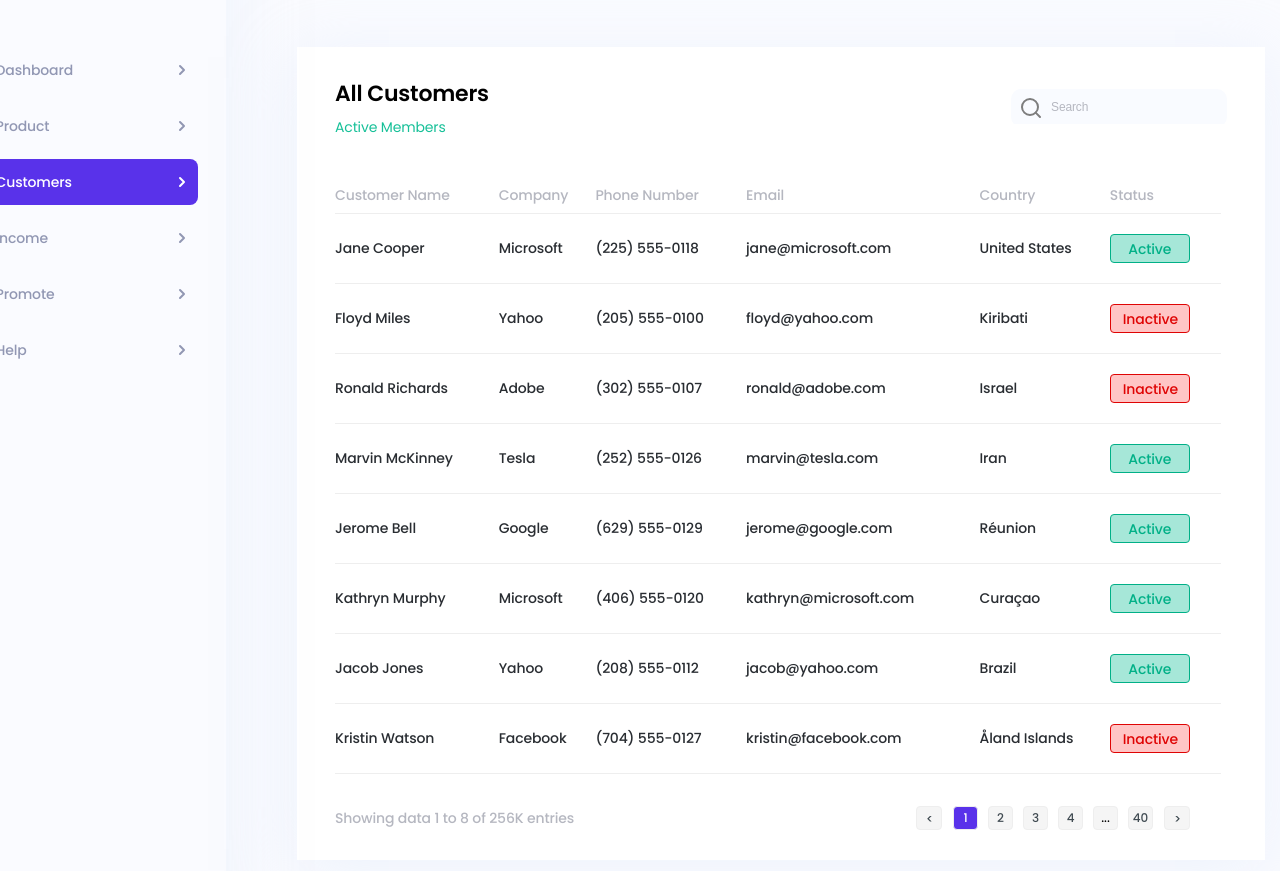
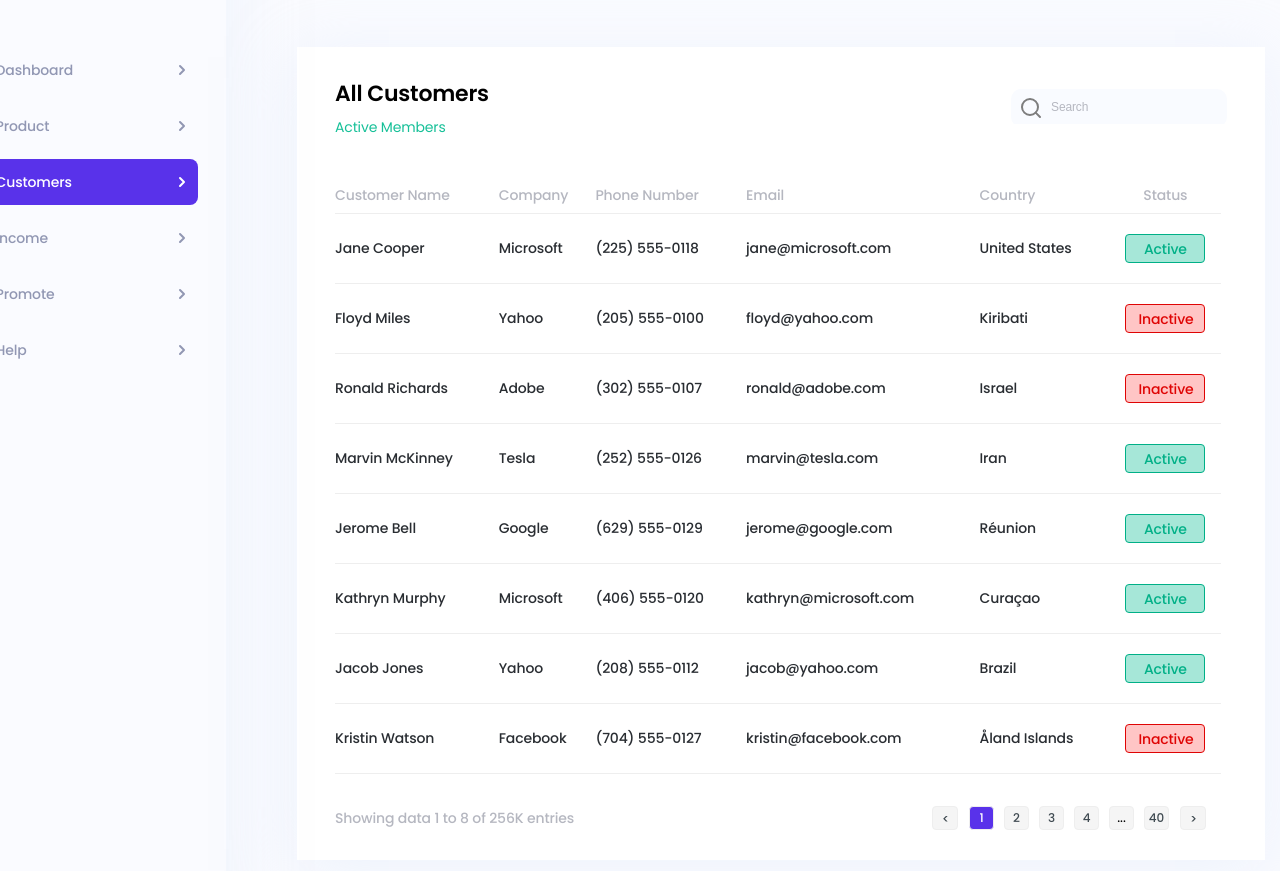
Before and after one commit to freetimezp/js-job-02-testtask-dashboard, a plain HTML site: page index.html in a window 1280 px wide. Shown: the part 81-952 px from the top of the page. Drawn offline with Linux system fonts and the light colour scheme.

Commit message:
05. js-job-02-testtask-dashboard. css fix.

```diff
--- a/assets/css/style.css
+++ b/assets/css/style.css
@@ -351,6 +351,14 @@ table.dash__content-table
     padding: 20px 0;
 }
 
+.dash__content-table tr th:last-child {
+    text-align: center;
+}
+
+.dash__content-table tr td:last-child {
+    text-align: center;
+}
+
 .dash__content-table tr td button {
     width: 80px;
     height: 29px;
@@ -366,6 +374,7 @@ table.dash__content-table
     background-color: #FFC5C5;
     color: #DF0404;
     font-family: Poppins;
+    cursor: pointer;
 }
 
 .dash__content-table tr td button.active {
@@ -379,7 +388,7 @@ table.dash__content-table
     justify-content: space-between;
     align-items: center;
     max-width: 886px;
-    padding: 0px 68px 0 0;
+    padding: 0px 52px 0 0;
     margin-top: 32px;
 }
 
```
